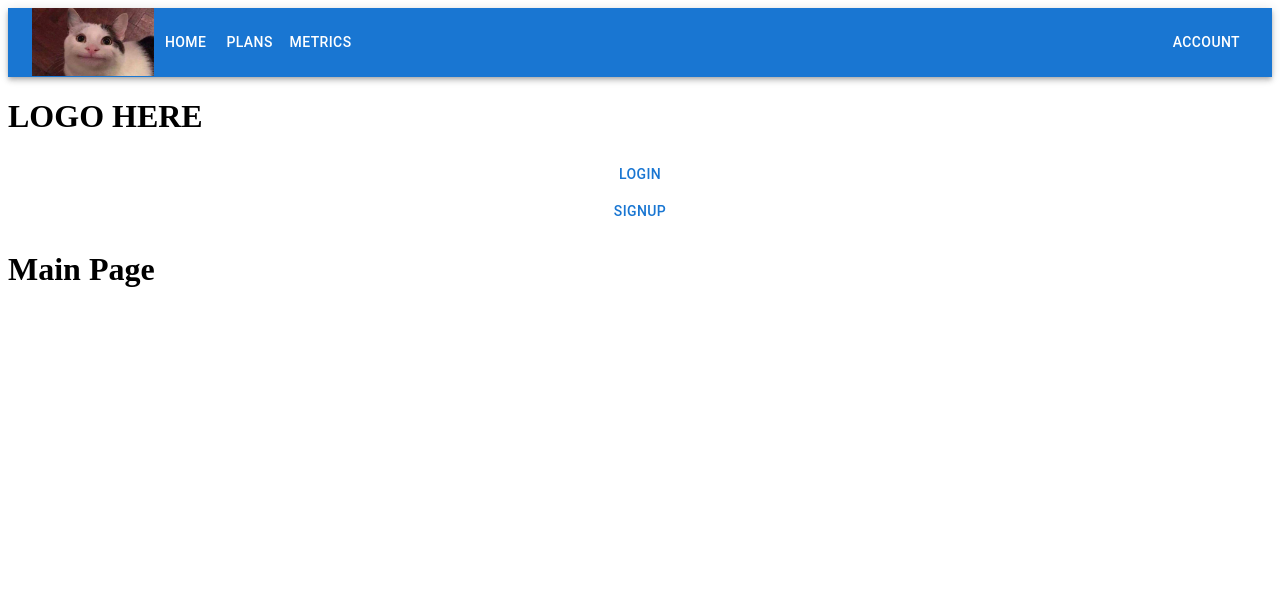
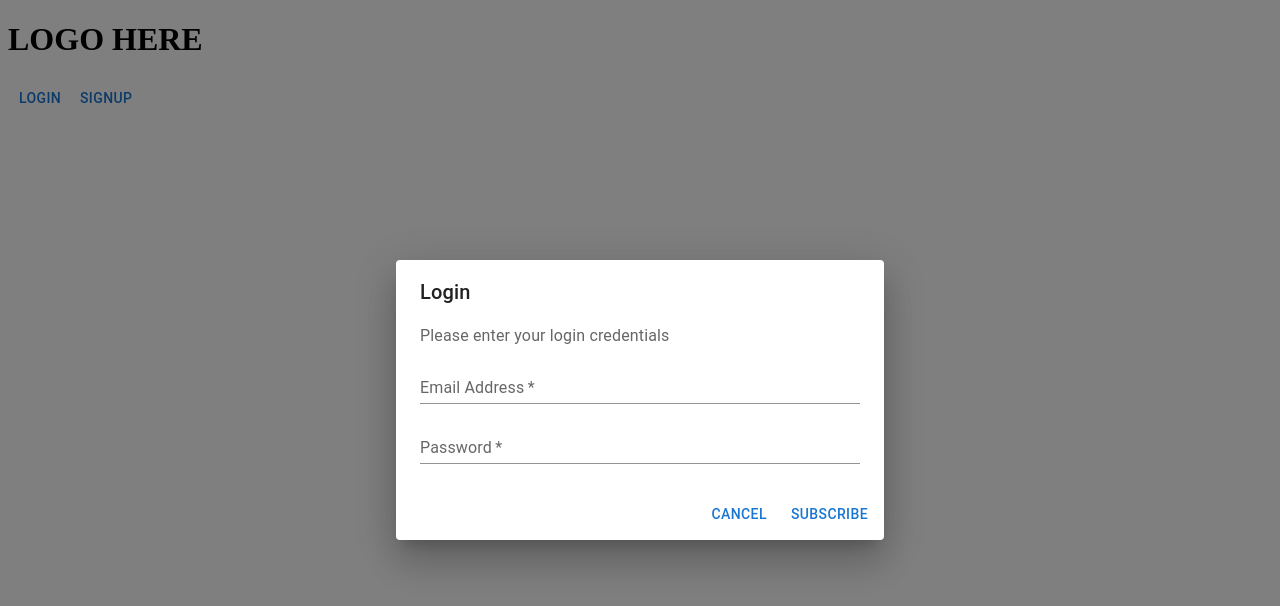
Before and after one commit to BrandonLKW/GA-project4, a React (Vite) app: page /main in a window 1280 px wide. Both pictures are taken after a click on the button "LOGIN". Shown: the top 606 px of the page. Built offline with nearby package versions, Linux system fonts and the light colour scheme.

Commit message:
added login form, and routing based on logged user with a simple check for now

```diff
--- /dev/null
+++ b/src/components/Modal/LoginFormModal.tsx
@@ -0,0 +1,68 @@
+import { Button, Dialog, DialogTitle, DialogContent, DialogContentText, DialogActions, TextField } from "@mui/material";
+import { useNavigate } from "react-router-dom";
+
+type LoginFormModalProps = {
+    showModal: boolean;
+    setShowModal: (show: boolean) => void;
+    setUser: (user: String) => void;
+};
+
+export default function LoginFormModal({ showModal, setShowModal, setUser } : LoginFormModalProps){
+    const navigate = useNavigate();
+    const handleClose = () => {
+        setShowModal(false);
+    };
+
+    const handleSubmit = (event: React.FormEvent<HTMLFormElement>) => {
+        event.preventDefault();
+        // const formData = new FormData(event.currentTarget);
+        // const formJson = Object.fromEntries((formData as any).entries());
+        // const email = formJson.email;
+        handleClose();
+        setUser("HELLO");
+        navigate("/main");
+    }
+
+    return (
+    <>
+        <Dialog
+            open={showModal}
+            onClose={handleClose}
+            PaperProps={{
+                component: "form",
+                onSubmit: handleSubmit
+            }}>
+            <DialogTitle>Login</DialogTitle>
+            <DialogContent>
+                <DialogContentText>
+                    Please enter your login credentials
+                </DialogContentText>
+                <TextField
+                    autoFocus
+                    required
+                    margin="dense"
+                    id="name"
+                    name="email"
+                    label="Email Address"
+                    type="email"
+                    fullWidth
+                    variant="standard"/>
+                <TextField
+                    autoFocus
+                    required
+                    margin="dense"
+                    id="name"
+                    name="password"
+                    label="Password"
+                    type="text"
+                    fullWidth
+                    variant="standard"/>
+            </DialogContent>
+            <DialogActions>
+                <Button onClick={handleClose}>Cancel</Button>
+                <Button type="submit">Subscribe</Button>
+            </DialogActions>
+        </Dialog>
+    </>
+    );
+}
--- a/src/components/NavBar/Navbar.tsx
+++ b/src/components/NavBar/Navbar.tsx
@@ -7,7 +7,11 @@ const pages = ['Home', 'Plans', 'Metrics'];
 const settings = ['Manage Account', 'Logout'];
 //https://stackoverflow.com/questions/44321326/property-value-does-not-exist-on-type-eventtarget-in-typescript
 
-export default function NavBar(){
+type NavBarProps = {
+    setUser: (user: String) => void;
+};
+
+export default function NavBar({ setUser }: NavBarProps){
     const navigate = useNavigate();
     const [anchorElNav, setAnchorElNav] = React.useState<null | HTMLElement>(null);
     const [anchorElUser, setAnchorElUser] = React.useState<null | HTMLElement>(null);
@@ -43,6 +47,10 @@ export default function NavBar(){
                 break;
             case "MANAGE ACCOUNT":
                 navigate("/account");
+                break;
+            case "LOGOUT":
+                setUser("");
+                navigate("/");
                 break;
             default:
                 break;
--- a/src/pages/App/App.tsx
+++ b/src/pages/App/App.tsx
@@ -1,28 +1,36 @@
-import { Button } from "@mui/material";
-// import { useState } from 'react'
+import { useState } from 'react'
 import './App.css'
 import NavBar from "../../components/NavBar/Navbar";
 import { Route, Routes } from "react-router-dom";
+import UserPage from '../UserPage/UserPage';
 import MainPage from "../MainPage/MainPage";
 import PlanPage from "../PlanPage/PlanPage";
 import MetricsPage from "../MetricsPage/MetricsPage";
 
 function App() {
-  // const [count, setCount] = useState(0)
-
-  return (
+  const [user, setUser] = useState<String>("");
+  console.log(user);
+  if (!user){
+    return(
+    <>
+      <Routes>
+        <Route path="*" element={<UserPage setUser={setUser}/>}/>
+      </Routes>
+    </>
+    );
+  } else{
+    return (
     <div className="appBody">
-      <NavBar />
-      <h1>LOGO HERE</h1>
-      <Button>Login</Button>
-      <Button>Signup</Button>
+      <NavBar setUser={setUser}/>
       <Routes>
         <Route path="/main" element={<MainPage />}/>
         <Route path="/plan" element={<PlanPage />}/>
         <Route path="/metrics" element={<MetricsPage />}/>
+        <Route path="*" element={<MainPage />}/>
       </Routes>
     </div>
-  )
+    )
+  }
 }
 
 export default App
--- /dev/null
+++ b/src/pages/UserPage/UserPage.tsx
@@ -0,0 +1,27 @@
+import { useState } from "react";
+import { Button } from "@mui/material";
+import LoginFormModal from "../../components/Modal/LoginFormModal";
+
+type UserPageProps = {
+    setUser: (user: String) => void;
+};
+
+export default function UserPage({ setUser } : UserPageProps){
+    const [showLoginModal, setShowLoginModal] = useState<boolean>(false);
+    const onClickLogin = () => {
+        setShowLoginModal(true);
+    }
+
+    const onClickSignup = () => {
+
+    }
+
+    return(
+        <div>
+            <h1>LOGO HERE</h1>
+            <Button onClick={onClickLogin}>Login</Button>
+            <Button onClick={onClickSignup}>Signup</Button>
+            <LoginFormModal showModal={showLoginModal} setShowModal={setShowLoginModal} setUser={setUser}/>
+        </div>
+    );
+}
```
Also changed, not shown: src/components/Modal/SignupFormModal.tsx (added).
